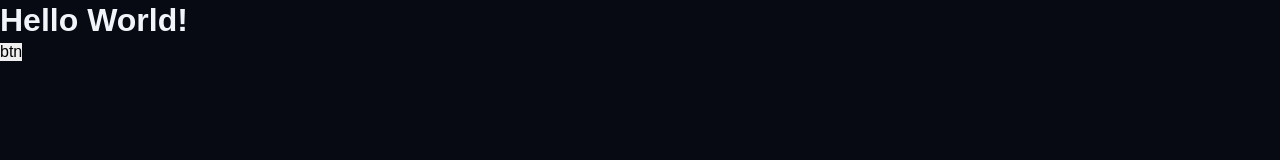
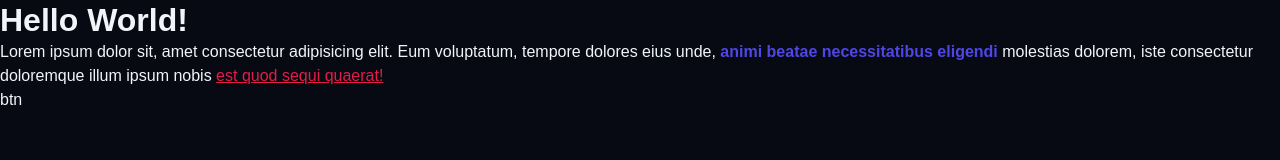
Before and after one commit to nickeax/portfolio, a website built with Vite: page index.html in a window 1280 px wide. Built offline with nearby package versions, Linux system fonts and the light colour scheme; a web font is replaced by a local one.

Commit message:
Enhance HTML structure and update CSS styles for improved readability and consistency

```diff
--- a/index.html
+++ b/index.html
@@ -13,6 +13,9 @@
   <h1>
     Hello World!
   </h1>
+  <p>Lorem ipsum dolor sit, amet consectetur adipisicing elit. Eum voluptatum, tempore dolores eius unde, <strong>animi
+      beatae necessitatibus eligendi</strong> molestias dolorem, iste consectetur doloremque illum ipsum nobis <a
+      href="">est quod sequi quaerat!</a></p>
   <button>btn</button>
   <script type="module" src="/src/main.js"></script>
 </body>
--- a/styles/style.css
+++ b/styles/style.css
@@ -38,10 +38,15 @@ button {
   display: inline-block;
   padding: 0;
   border: none;
-  background-color: none;
+  background: none;
   cursor: pointer;
+  color: inherit;
 }
 
-button:hover {
-  background-color: #0056b3;
+a {
+  color: var(--clr-rose);
 }
+
+strong {
+  color: var(--clr-indigo);
+}
```
